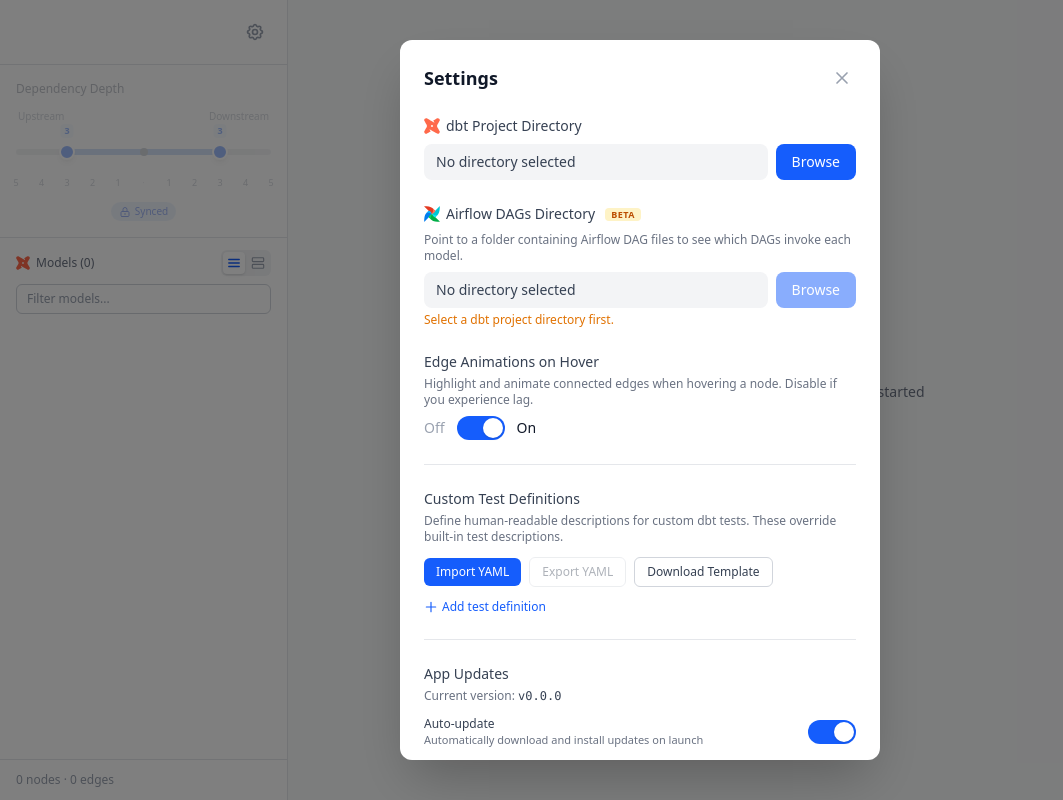
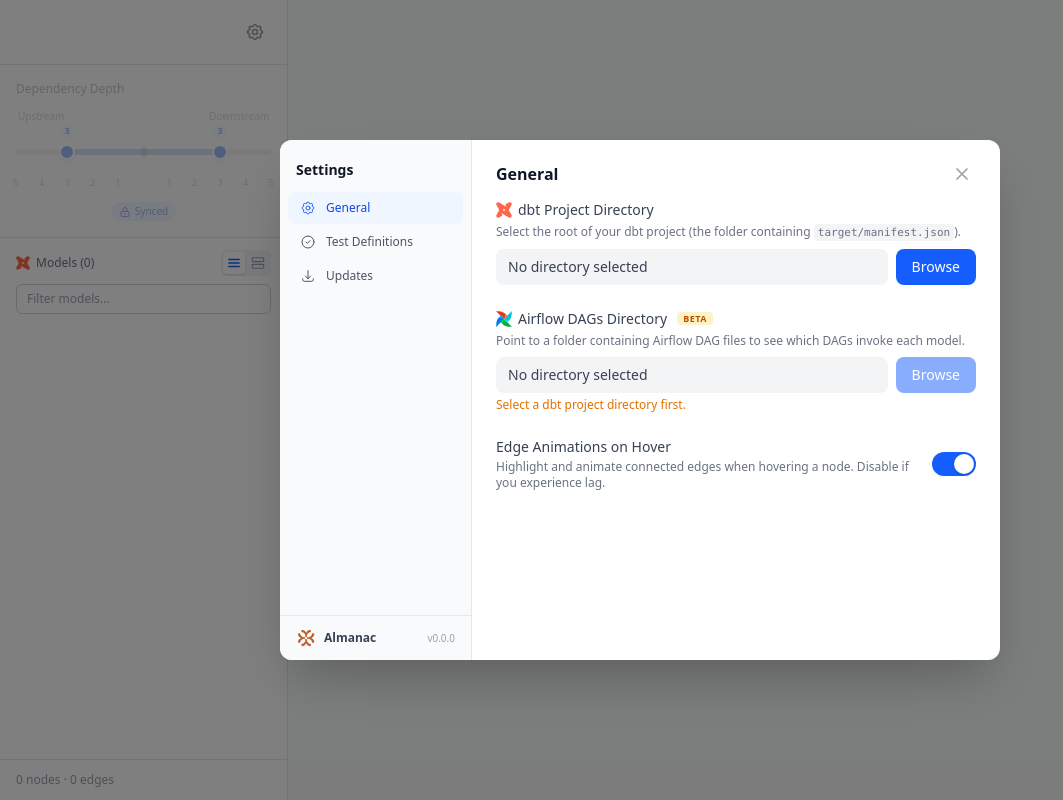
Before and after one commit to bernardadhitya/dbt-almanac, a React (Vite) app: page / in a window 1280 px wide. Both pictures are taken after a click on the button 255 px from the left and 32 px from the top of the page. Shown: the whole page, without its empty margins (0-1063 px from the left). Built offline with nearby package versions, Linux system fonts and the light colour scheme.

Commit message:
Revamp settings modal layout

```diff
--- a/src/components/SettingsModal.tsx
+++ b/src/components/SettingsModal.tsx
@@ -3,6 +3,8 @@ import { Settings, UpdateStatus, CustomTestDefinition } from '../types';
 import { DbtIcon, AirflowIcon } from './Icons';
 
 const isElectron = typeof window !== 'undefined' && !!window.electronAPI;
+
+type SettingsTab = 'general' | 'tests' | 'updates';
 
 interface SettingsModalProps {
   isOpen: boolean;
@@ -23,6 +25,37 @@ interface SettingsModalProps {
   onCustomTestsChange: (tests: CustomTestDefinition[]) => void;
 }
 
+const NAV_ITEMS: { id: SettingsTab; label: string; icon: React.ReactNode }[] = [
+  {
+    id: 'general',
+    label: 'General',
+    icon: (
+      <svg className="w-4 h-4" fill="none" stroke="currentColor" viewBox="0 0 24 24">
+        <path strokeLinecap="round" strokeLinejoin="round" strokeWidth={1.5} d="M10.325 4.317c.426-1.756 2.924-1.756 3.35 0a1.724 1.724 0 002.573 1.066c1.543-.94 3.31.826 2.37 2.37a1.724 1.724 0 001.066 2.573c1.756.426 1.756 2.924 0 3.35a1.724 1.724 0 00-1.066 2.573c.94 1.543-.826 3.31-2.37 2.37a1.724 1.724 0 00-2.573 1.066c-.426 1.756-2.924 1.756-3.35 0a1.724 1.724 0 00-2.573-1.066c-1.543.94-3.31-.826-2.37-2.37a1.724 1.724 0 00-1.066-2.573c-1.756-.426-1.756-2.924 0-3.35a1.724 1.724 0 001.066-2.573c-.94-1.543.826-3.31 2.37-2.37.996.608 2.296.07 2.572-1.065z" />
+        <path strokeLinecap="round" strokeLinejoin="round" strokeWidth={1.5} d="M15 12a3 3 0 11-6 0 3 3 0 016 0z" />
+      </svg>
+    ),
+  },
+  {
+    id: 'tests',
+    label: 'Test Definitions',
+    icon: (
+      <svg className="w-4 h-4" fill="none" stroke="currentColor" viewBox="0 0 24 24">
+        <path strokeLinecap="round" strokeLinejoin="round" strokeWidth={1.5} d="M9 12l2 2 4-4m6 2a9 9 0 11-18 0 9 9 0 0118 0z" />
+      </svg>
+    ),
+  },
+  {
+    id: 'updates',
+    label: 'Updates',
+    icon: (
+      <svg className="w-4 h-4" fill="none" stroke="currentColor" viewBox="0 0 24 24">
+        <path strokeLinecap="round" strokeLinejoin="round" strokeWidth={1.5} d="M4 16v1a3 3 0 003 3h10a3 3 0 003-3v-1m-4-4l-4 4m0 0l-4-4m4 4V4" />
+      </svg>
+    ),
+  },
+];
+
 export function SettingsModal({
   isOpen,
   onClose,
@@ -41,6 +74,8 @@ export function SettingsModal({
   customTests,
   onCustomTestsChange,
 }: SettingsModalProps) {
+  const [activeTab, setActiveTab] = useState<SettingsTab>('general');
+
   // ── Custom test form state ──
   const [showAddForm, setShowAddForm] = useState(false);
   const [formName, setFormName] = useState('');
@@ -50,7 +85,6 @@ export function SettingsModal({
   const [importMessage, setImportMessage] = useState<{ type: 'success' | 'error'; text: string } | null>(null);
   const [testSearch, setTestSearch] = useState('');
 
-  // Clear import message after 4 seconds
   useEffect(() => {
     if (!importMessage) return;
     const timer = setTimeout(() => setImportMessage(null), 4000);
@@ -101,7 +135,6 @@ export function SettingsModal({
       return;
     }
     if (result.tests && result.tests.length > 0) {
-      // Merge: add new, overwrite existing by name
       const merged = [...customTests];
       for (const t of result.tests) {
         const idx = merged.findIndex((m) => m.name === t.name && m.level === t.level);
@@ -141,12 +174,50 @@ export function SettingsModal({
   return (
     <div className="fixed inset-0 z-[100] flex items-center justify-center">
       <div className="absolute inset-0 bg-black/50" onClick={onClose} />
-      <div className="relative bg-white dark:bg-gray-800 rounded-xl shadow-2xl w-[480px] max-w-[90vw] max-h-[90vh] overflow-y-auto p-6">
-        <div className="flex items-center justify-between mb-6">
-          <h2 className="text-lg font-semibold text-gray-900 dark:text-gray-100">Settings</h2>
+      <div className="relative bg-white dark:bg-gray-800 rounded-xl shadow-2xl w-[720px] max-w-[90vw] h-[520px] max-h-[85vh] flex overflow-hidden">
+
+        {/* ── Left sidebar navigation ── */}
+        <div className="w-48 shrink-0 bg-gray-50 dark:bg-gray-900/60 border-r border-gray-200 dark:border-gray-700 flex flex-col">
+          <div className="px-4 pt-5 pb-3">
+            <h2 className="text-sm font-semibold text-gray-900 dark:text-gray-100">Settings</h2>
+          </div>
+          <nav className="flex-1 px-2 space-y-0.5">
+            {NAV_ITEMS.map((item) => (
+              <button
+                key={item.id}
+                onClick={() => setActiveTab(item.id)}
+                className={`w-full flex items-center gap-2.5 px-3 py-2 rounded-lg text-xs font-medium transition-colors ${
+                  activeTab === item.id
+                    ? 'bg-blue-50 dark:bg-blue-900/30 text-blue-700 dark:text-blue-300'
+                    : 'text-gray-600 dark:text-gray-400 hover:bg-gray-100 dark:hover:bg-gray-800/50 hover:text-gray-900 dark:hover:text-gray-200'
+                }`}
+              >
+                <span className={activeTab === item.id ? 'text-blue-600 dark:text-blue-400' : ''}>
+                  {item.icon}
+                </span>
+                {item.label}
+              </button>
+            ))}
+          </nav>
+          <div className="px-4 py-3 border-t border-gray-200 dark:border-gray-700 flex items-center gap-2">
+            <img src="./icon-transparent.png" alt="" className="w-5 h-5" />
+            <span className="text-xs font-semibold text-gray-700 dark:text-gray-300">Almanac</span>
+            <span className="text-[10px] text-gray-400 dark:text-gray-500 ml-auto">
+              v{appVersion}
+            </span>
+          </div>
+        </div>
+
+        {/* ── Right content area ── */}
+        <div className="flex-1 flex flex-col min-w-0">
+          {/* Header with close button */}
+          <div className="flex items-center justify-between px-6 pt-5 pb-3 shrink-0">
+            <h3 className="text-base font-semibold text-gray-900 dark:text-gray-100">
+              {NAV_ITEMS.find((n) => n.id === activeTab)?.label}
+            </h3>
             <button
               onClick={onClose}
-            className="p-1 text-gray-400 hover:text-gray-600 dark:hover:text-gray-300"
+              className="p-1 text-gray-400 hover:text-gray-600 dark:hover:text-gray-300 transition-colors"
             >
               <svg className="w-5 h-5" fill="none" stroke="currentColor" viewBox="0 0 24 24">
                 <path strokeLinecap="round" strokeLinejoin="round" strokeWidth={2} d="M6 18L18 6M6 6l12 12" />
@@ -154,12 +225,23 @@ export function SettingsModal({
             </button>
           </div>
 
-        {/* Project Directory */}
-        <div className="mb-6">
-          <label className="flex items-center gap-1.5 text-sm font-medium text-gray-700 dark:text-gray-300 mb-2">
+          {/* Scrollable content */}
+          <div className="flex-1 overflow-y-auto px-6 pb-6">
+
+            {/* ════════════════════════════════════════════ */}
+            {/* GENERAL TAB                                 */}
+            {/* ════════════════════════════════════════════ */}
+            {activeTab === 'general' && (
+              <div className="space-y-6">
+                {/* dbt Project Directory */}
+                <section>
+                  <label className="flex items-center gap-1.5 text-sm font-medium text-gray-700 dark:text-gray-300 mb-1">
                     <DbtIcon className="w-4 h-4" />
                     dbt Project Directory
                   </label>
+                  <p className="text-xs text-gray-500 dark:text-gray-400 mb-2">
+                    Select the root of your dbt project (the folder containing <code className="text-[11px] px-1 py-0.5 rounded bg-gray-100 dark:bg-gray-700">target/manifest.json</code>).
+                  </p>
                   <div className="flex items-center gap-2">
                     <div className="flex-1 px-3 py-2 text-sm bg-gray-100 dark:bg-gray-700 text-gray-700 dark:text-gray-300 rounded-lg truncate">
                       {settings.projectPath || 'No directory selected'}
@@ -171,11 +253,11 @@ export function SettingsModal({
                       Browse
                     </button>
                   </div>
-        </div>
+                </section>
 
                 {/* Airflow DAGs Directory */}
-        <div className="mb-6">
-          <label className="flex items-center gap-1.5 text-sm font-medium text-gray-700 dark:text-gray-300 mb-2">
+                <section>
+                  <label className="flex items-center gap-1.5 text-sm font-medium text-gray-700 dark:text-gray-300 mb-1">
                     <AirflowIcon className="w-4 h-4" />
                     Airflow DAGs Directory
                     <span className="ml-1 px-1.5 py-0.5 rounded text-[9px] font-bold uppercase tracking-wider bg-amber-100 dark:bg-amber-900/50 text-amber-700 dark:text-amber-300 leading-none">
@@ -223,52 +305,47 @@ export function SettingsModal({
                       </p>
                     </div>
                   )}
-        </div>
+                </section>
 
-        {/* Edge Animations Toggle */}
-        <div className="mb-6">
-          <label className="block text-sm font-medium text-gray-700 dark:text-gray-300 mb-1">
+                {/* Edge Animations */}
+                <section>
+                  <div className="flex items-center justify-between">
+                    <div>
+                      <label className="block text-sm font-medium text-gray-700 dark:text-gray-300">
                         Edge Animations on Hover
                       </label>
-          <p className="text-xs text-gray-500 dark:text-gray-400 mb-2">
+                      <p className="text-xs text-gray-500 dark:text-gray-400 mt-0.5">
                         Highlight and animate connected edges when hovering a node. Disable if you experience lag.
                       </p>
-          <div className="flex items-center gap-3">
-            <span className={`text-sm ${!settings.edgeAnimations ? 'text-gray-900 dark:text-gray-100 font-medium' : 'text-gray-400'}`}>
-              Off
-            </span>
+                    </div>
                     <button
                       onClick={() => onChangeSettings({ edgeAnimations: !settings.edgeAnimations })}
-              className={`relative w-12 h-6 rounded-full transition-colors ${
-                settings.edgeAnimations ? 'bg-blue-600' : 'bg-gray-300'
+                      className={`relative w-11 h-6 rounded-full transition-colors shrink-0 ml-4 ${
+                        settings.edgeAnimations ? 'bg-blue-600' : 'bg-gray-300 dark:bg-gray-600'
                       }`}
                     >
                       <span
                         className={`absolute top-0.5 left-0.5 w-5 h-5 bg-white rounded-full shadow transition-transform ${
-                  settings.edgeAnimations ? 'translate-x-6' : 'translate-x-0'
+                          settings.edgeAnimations ? 'translate-x-5' : 'translate-x-0'
                         }`}
                       />
                     </button>
-            <span className={`text-sm ${settings.edgeAnimations ? 'text-gray-900 dark:text-gray-100 font-medium' : 'text-gray-400'}`}>
-              On
-            </span>
                   </div>
+                </section>
               </div>
+            )}
 
-        {/* Divider */}
-        <div className="border-t border-gray-200 dark:border-gray-700 my-6" />
-
-        {/* Custom Test Definitions */}
-        <div className="mb-6">
-          <label className="block text-sm font-medium text-gray-700 dark:text-gray-300 mb-1">
-            Custom Test Definitions
-          </label>
-          <p className="text-xs text-gray-500 dark:text-gray-400 mb-3">
+            {/* ════════════════════════════════════════════ */}
+            {/* TEST DEFINITIONS TAB                        */}
+            {/* ════════════════════════════════════════════ */}
+            {activeTab === 'tests' && (
+              <div className="space-y-5">
+                <p className="text-xs text-gray-500 dark:text-gray-400">
                   Define human-readable descriptions for custom dbt tests. These override built-in test descriptions.
                 </p>
 
                 {/* Import / Export / Template buttons */}
-          <div className="flex items-center gap-2 mb-3 flex-wrap">
+                <div className="flex items-center gap-2 flex-wrap">
                   <button
                     onClick={handleImportYaml}
                     className="px-3 py-1.5 text-xs font-medium rounded-md bg-blue-600 text-white hover:bg-blue-700 transition-colors"
@@ -290,9 +367,9 @@ export function SettingsModal({
                   </button>
                 </div>
 
-          {/* Import/export feedback message */}
+                {/* Feedback message */}
                 {importMessage && (
-            <div className={`text-xs mb-2 px-2.5 py-1.5 rounded ${
+                  <div className={`text-xs px-2.5 py-1.5 rounded ${
                     importMessage.type === 'success'
                       ? 'bg-green-50 dark:bg-green-900/30 text-green-700 dark:text-green-400'
                       : 'bg-red-50 dark:bg-red-900/30 text-red-700 dark:text-red-400'
@@ -303,7 +380,7 @@ export function SettingsModal({
 
                 {/* Custom tests list */}
                 {customTests.length > 0 && (
-            <div className="bg-gray-50 dark:bg-gray-900/50 border border-gray-200 dark:border-gray-700 rounded-lg overflow-hidden mb-3">
+                  <div className="bg-gray-50 dark:bg-gray-900/50 border border-gray-200 dark:border-gray-700 rounded-lg overflow-hidden">
                     <div className="px-3 py-1.5 border-b border-gray-200 dark:border-gray-700 flex items-center justify-between gap-2">
                       <span className="text-[11px] font-medium text-gray-500 dark:text-gray-400 shrink-0">
                         {customTests.length} custom definition{customTests.length !== 1 ? 's' : ''}
@@ -321,7 +398,7 @@ export function SettingsModal({
                         />
                       </div>
                     </div>
-              <div className="max-h-48 overflow-y-auto divide-y divide-gray-100 dark:divide-gray-800">
+                    <div className="max-h-52 overflow-y-auto divide-y divide-gray-100 dark:divide-gray-800">
                       {customTests.map((test, i) => {
                         if (testSearch && !test.name.toLowerCase().includes(testSearch.toLowerCase())) return null;
                         return (
@@ -453,44 +530,48 @@ export function SettingsModal({
                   </button>
                 )}
               </div>
+            )}
 
-        {/* Divider */}
-        <div className="border-t border-gray-200 dark:border-gray-700 my-6" />
-
-        {/* App Updates Section */}
-        <div>
-          <label className="block text-sm font-medium text-gray-700 dark:text-gray-300 mb-1">
-            App Updates
-          </label>
-          <p className="text-xs text-gray-500 dark:text-gray-400 mb-3">
+            {/* ════════════════════════════════════════════ */}
+            {/* UPDATES TAB                                 */}
+            {/* ════════════════════════════════════════════ */}
+            {activeTab === 'updates' && (
+              <div className="space-y-6">
+                <p className="text-xs text-gray-500 dark:text-gray-400">
                   Current version: <span className="font-mono font-medium text-gray-700 dark:text-gray-300">v{appVersion}</span>
                 </p>
 
                 {/* Auto-Update Toggle */}
-          <div className="flex items-center justify-between mb-4">
+                <section>
+                  <div className="flex items-center justify-between">
                     <div>
-              <p className="text-xs font-medium text-gray-700 dark:text-gray-300">Auto-update</p>
-              <p className="text-[11px] text-gray-500 dark:text-gray-400">
+                      <label className="block text-sm font-medium text-gray-700 dark:text-gray-300">
+                        Auto-update
+                      </label>
+                      <p className="text-xs text-gray-500 dark:text-gray-400 mt-0.5">
                         Automatically download and install updates on launch
                       </p>
                     </div>
-            <div className="flex items-center gap-3">
                     <button
                       onClick={() => onChangeSettings({ autoUpdate: !settings.autoUpdate })}
-                className={`relative w-12 h-6 rounded-full transition-colors ${
-                  settings.autoUpdate ? 'bg-blue-600' : 'bg-gray-300'
+                      className={`relative w-11 h-6 rounded-full transition-colors shrink-0 ml-4 ${
+                        settings.autoUpdate ? 'bg-blue-600' : 'bg-gray-300 dark:bg-gray-600'
                       }`}
                     >
                       <span
                         className={`absolute top-0.5 left-0.5 w-5 h-5 bg-white rounded-full shadow transition-transform ${
-                    settings.autoUpdate ? 'translate-x-6' : 'translate-x-0'
+                          settings.autoUpdate ? 'translate-x-5' : 'translate-x-0'
                         }`}
                       />
                     </button>
                   </div>
-          </div>
+                </section>
 
-          {/* Update Status Display */}
+                {/* Update Status */}
+                <section>
+                  <label className="block text-sm font-medium text-gray-700 dark:text-gray-300 mb-2">
+                    Update Status
+                  </label>
                   <div className="bg-gray-50 dark:bg-gray-900/50 border border-gray-200 dark:border-gray-700 rounded-lg px-3.5 py-3">
                     {updateStatus.state === 'idle' && (
                       <div className="flex items-center justify-between">
@@ -624,6 +705,11 @@ export function SettingsModal({
                       </div>
                     )}
                   </div>
+                </section>
+              </div>
+            )}
+
+          </div>
         </div>
 
       </div>
```
Also changed, not shown: public/icon-transparent.png (added), public/icon.png (added). Lines whose indentation alone changed are shown as unchanged.
